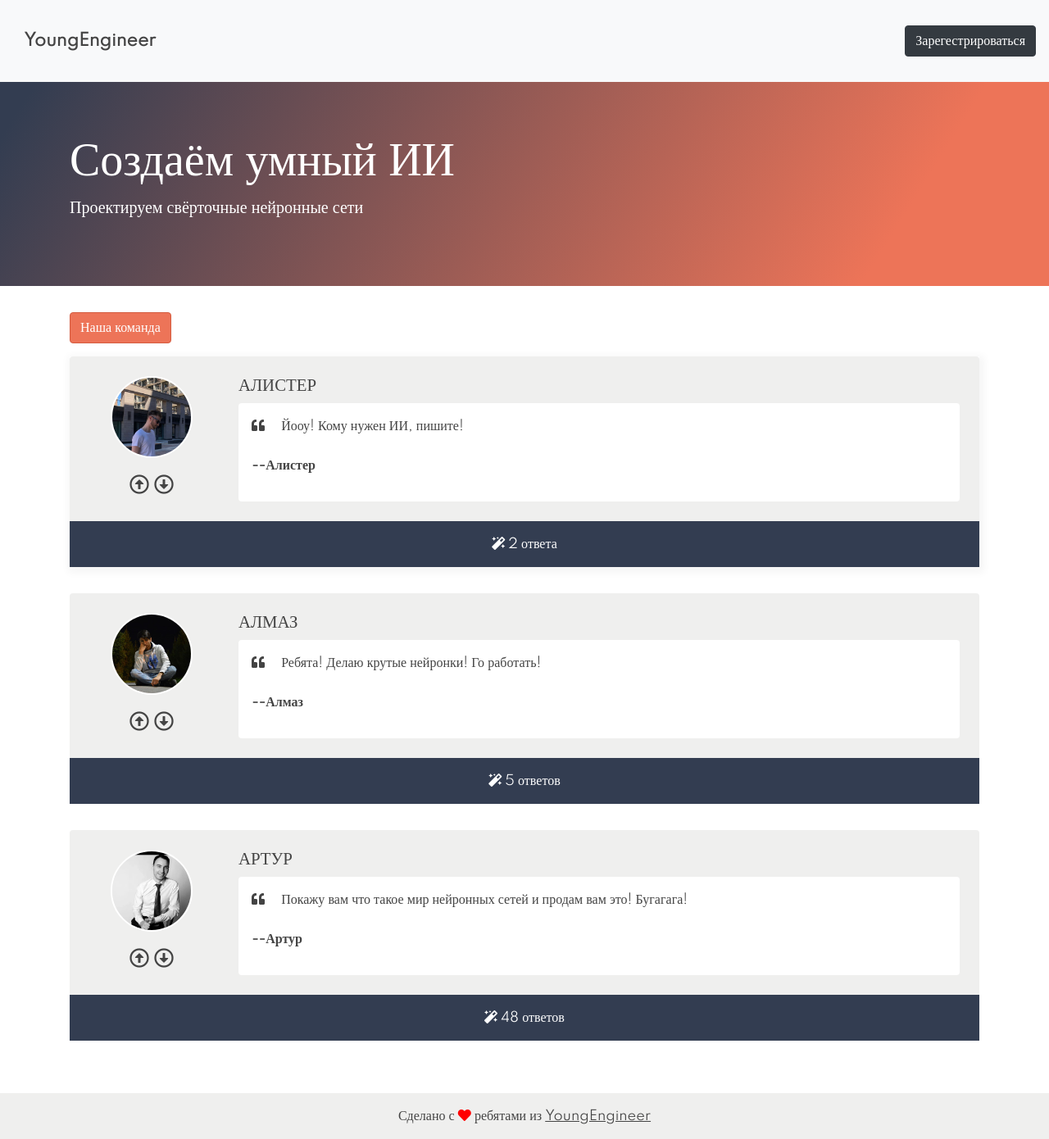
After one commit to alvareson/myapp_symfony, a Symfony app: template templates/question/homepage.html.twig in a window 1280 px wide. The commit adds this page. Shown: the whole page at 82% size. Run offline with Twig, Linux system fonts and the light colour scheme; the template is opened without the code that fills it, so the values that code supplies are empty; some libraries are stand-ins or nearby versions.

Commit message:
added some things)

```diff
--- a/templates/base.html.twig
+++ b/templates/base.html.twig
@@ -1,13 +1,29 @@
 <!DOCTYPE html>
 <html>
-    <head>
-        <meta charset="UTF-8">
-        <title>{% block title %}Welcome!{% endblock %}</title>
-        {% block stylesheets %}{% endblock %}
+<head>
+    <meta charset="UTF-8">
+    <title>{% block title %}Welcome!{% endblock %}</title>
+    {% block stylesheets %}
+        <link rel="stylesheet" href="https://stackpath.bootstrapcdn.com/bootstrap/4.4.1/css/bootstrap.min.css" integrity="sha384-Vkoo8x4CGsO3+Hhxv8T/Q5PaXtkKtu6ug5TOeNV6gBiFeWPGFN9MuhOf23Q9Ifjh" crossorigin="anonymous">
+        <link rel="stylesheet" href="https://fonts.googleapis.com/css?family=Spartan&display=swap">
+        <link rel="stylesheet" href="https://cdnjs.cloudflare.com/ajax/libs/font-awesome/5.12.1/css/all.min.css" integrity="sha256-mmgLkCYLUQbXn0B1SRqzHar6dCnv9oZFPEC1g1cwlkk=" crossorigin="anonymous" />
+        <link rel="stylesheet" href="{{ asset('css/app.css') }}">
+    {% endblock %}
+</head>
 
-        {% block javascripts %}{% endblock %}
-    </head>
-    <body>
-        {% block body %}{% endblock %}
-    </body>
+<body>
+<nav class="navbar navbar-light bg-light" style="height: 100px;">
+    <a class="navbar-brand" href="{{ path('app_homepage') }}">
+        <i style="color: #444; font-size: 2rem;" class="pb-1 fad fa-cauldron"></i>
+        <p class="pl-2 d-inline font-weight-bold" style="color: #444;">YoungEngineer</p>
+    </a>
+    <button class="btn btn-dark">Зарегестрироваться</button>
+</nav>
+
+{% block body %}{% endblock %}
+<footer class="mt-5 p-3 text-center">
+    Сделано с <i style="color: red;" class="fa fa-heart"></i> ребятами из <a style="color: #444; text-decoration: underline;" href="https://symfonycasts.com">YoungEngineer</a>
+</footer>
+{% block javascripts %}{% endblock %}
+</body>
 </html>
--- /dev/null
+++ b/templates/question/homepage.html.twig
@@ -0,0 +1,102 @@
+{% extends 'base.html.twig' %}
+
+{% block body %}
+    <div class="jumbotron-img jumbotron jumbotron-fluid">
+        <div class="container">
+            <h1 class="display-4">Создаём умный ИИ</h1>
+            <p class="lead">Проектируем свёрточные нейронные сети</p>
+        </div>
+    </div>
+    <div class="container">
+        <div class="row mb-3">
+            <div class="col">
+                <button class="btn btn-question">Наша команда</button>
+            </div>
+        </div>
+        <div class="row">
+            <div class="col-12">
+                <div style="box-shadow: 2px 3px 9px 4px rgba(0,0,0,0.04);">
+                    <div class="q-container p-4">
+                        <div class="row">
+                            <div class="col-2 text-center">
+                                <img src="{{ asset('images/alister.jpg') }}" width="100" height="100">
+                                <div class="d-block mt-3 vote-arrows">
+                                    <a class="vote-up" href="#"><i class="far fa-arrow-alt-circle-up"></i></a>
+                                    <a class="vote-down" href="#"><i class="far fa-arrow-alt-circle-down"></i></a>
+                                </div>
+                            </div>
+                            <div class="col">
+                                <a class="q-title" href="{{ path('app_question_show', {slug: 'alister'}) }}"><h2>Алистер</h2></a>
+                                <div class="q-display p-3">
+                                    <i class="fa fa-quote-left mr-3"></i>
+                                    <p class="d-inline">Йооу! Кому нужен ИИ, пишите!</p>
+                                    <p class="pt-4"><strong>--Алистер</strong></p>
+                                </div>
+                            </div>
+                        </div>
+                    </div>
+                    <a class="answer-link" href="#" style="color: #fff;">
+                        <p class="q-display-response text-center p-3">
+                            <i class="fa fa-magic magic-wand"></i> 2 ответа
+                        </p>
+                    </a>
+                </div>
+            </div>
+
+            <div class="col-12 mt-3">
+                <div class="q-container p-4">
+                    <div class="row">
+                        <div class="col-2 text-center">
+                            <img src="{{ asset('images/almaz.jpg') }}" width="100" height="100">
+                            <div class="d-block mt-3 vote-arrows">
+                                <a class="vote-up" href="#"><i class="far fa-arrow-alt-circle-up"></i></a>
+                                <a class="vote-down" href="#"><i class="far fa-arrow-alt-circle-down"></i></a>
+                            </div>
+                        </div>
+                        <div class="col">
+                            <a class="q-title" href="{{ path('app_question_show', {slug: 'almaz'}) }}"><h2>Алмаз</h2></a>
+                            <div class="q-display p-3">
+                                <i class="fa fa-quote-left mr-3"></i>
+                                <p class="d-inline">Ребята! Делаю крутые нейронки! Го работать!</p>
+                                <p class="pt-4"><strong>--Алмаз</strong></p>
+                            </div>
+                        </div>
+                    </div>
+                </div>
+                <a class="answer-link" href="#" style="color: #fff;">
+                    <p class="q-display-response text-center p-3">
+                        <i class="fa fa-magic magic-wand"></i> 5 ответов
+                    </p>
+                </a>
+            </div>
+
+            <div class="col-12 mt-3">
+                <div class="q-container p-4">
+                    <div class="row">
+                        <div class="col-2 text-center">
+                            <img src="{{ asset('images/artur.jpg') }}" width="100" height="100">
+                            <div class="d-block mt-3 vote-arrows">
+                                <a class="vote-up" href="#"><i class="far fa-arrow-alt-circle-up"></i></a>
+                                <a class="vote-down" href="#"><i class="far fa-arrow-alt-circle-down"></i></a>
+                            </div>
+                        </div>
+                        <div class="col">
+                            <a class="q-title" href="{{ path('app_question_show', {slug: 'artur'}) }}"><h2>Артур</h2></a>
+                            <div class="q-display p-3">
+                                <i class="fa fa-quote-left mr-3"></i>
+                                <p class="d-inline">Покажу вам что такое мир нейронных сетей и продам вам это! Бугагага!</p>
+                                <p class="pt-4"><strong>--Артур</strong></p>
+                            </div>
+                        </div>
+                    </div>
+                </div>
+                <a class="answer-link" href="#" style="color: #fff;">
+                    <p class="q-display-response text-center p-3">
+                        <i class="fa fa-magic magic-wand"></i> 48 ответов
+                    </p>
+                </a>
+            </div>
+
+        </div>
+    </div>
+{% endblock %}
```
Also changed, not shown: src/Controller/CommentController.php (added, +10 -0 lines), src/Controller/QuestionController.php (+6 -6 lines), templates/question/show.html.twig (+52 -12 lines), public/css/app.css (added), public/images/alister.jpg (added), public/images/almaz.jpg (added), public/images/anon.jpg (added), public/images/artur.jpg (added), public/images/lev.jpg (added), public/images/magic-photo.png (added), public/images/tisha.png (added), 1 other file.
